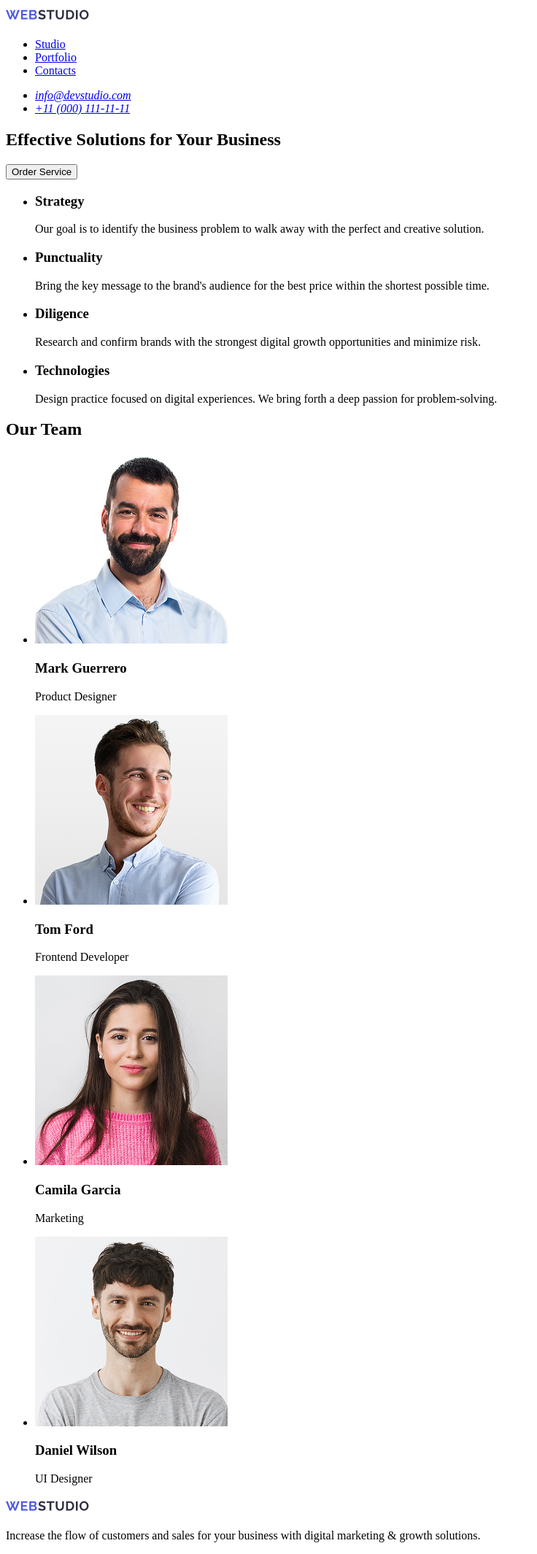
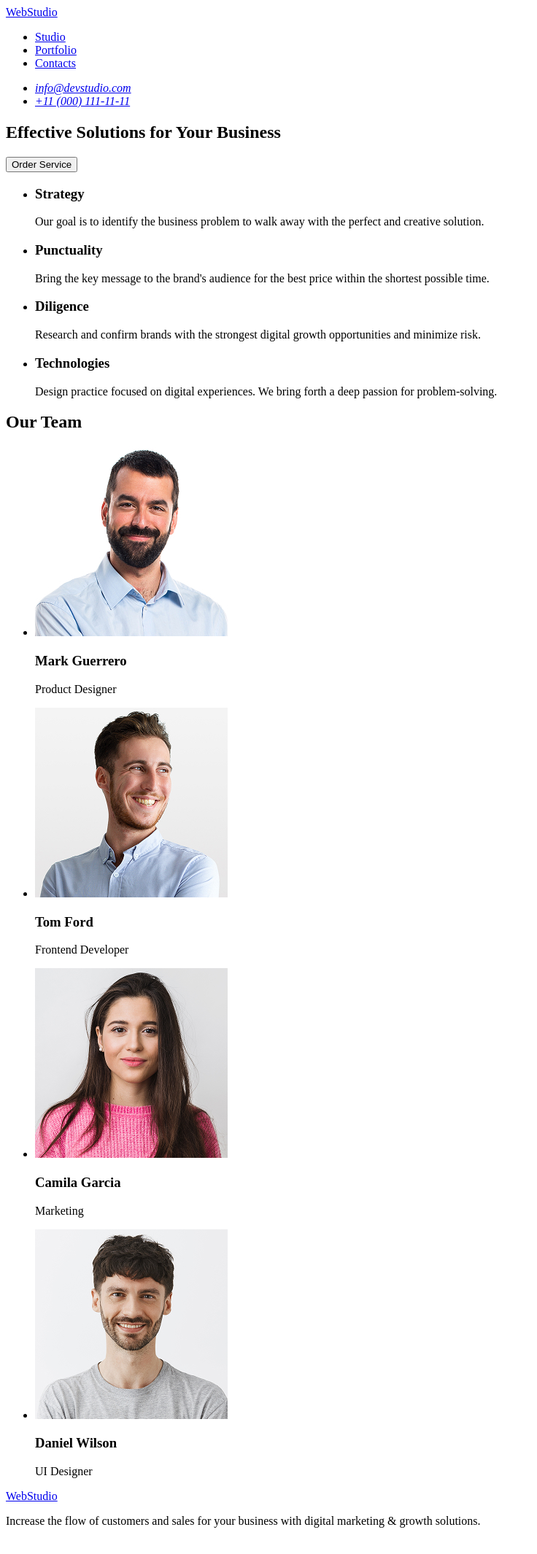
Before and after one commit to OlehYatsenk0/goit-markup-hw-01, a plain HTML site: page index.html in a window 1280 px wide. Shown: the whole page at 73% size, without its empty margins (0-736 px from the left). Drawn offline with Linux system fonts and the light colour scheme.

Commit message:
прибрав візульно лого

```diff
--- a/index.html
+++ b/index.html
@@ -8,9 +8,7 @@
   <body>
 <header>
     <nav>
-      <a href="/index.html">
-<img src="/images/Logonew.jpg" alt="WebStudio">
-      </a>
+      <a href="./index.html">WebStudio</a>
 <ul>
   <li>
     <a href="./index.html">Studio</a>
@@ -95,8 +93,7 @@
 <!-- #endregion main Our Team-->
 </main>
 <footer>
-    <a href="./index.html">
-      <img src="/images/Logonew.jpg" alt="WebStudio">
+    <a href="./index.html">WebStudio</a>
     </a>
     <p>
       Increase the flow of customers and sales for your business with digital marketing & growth solutions.
```
